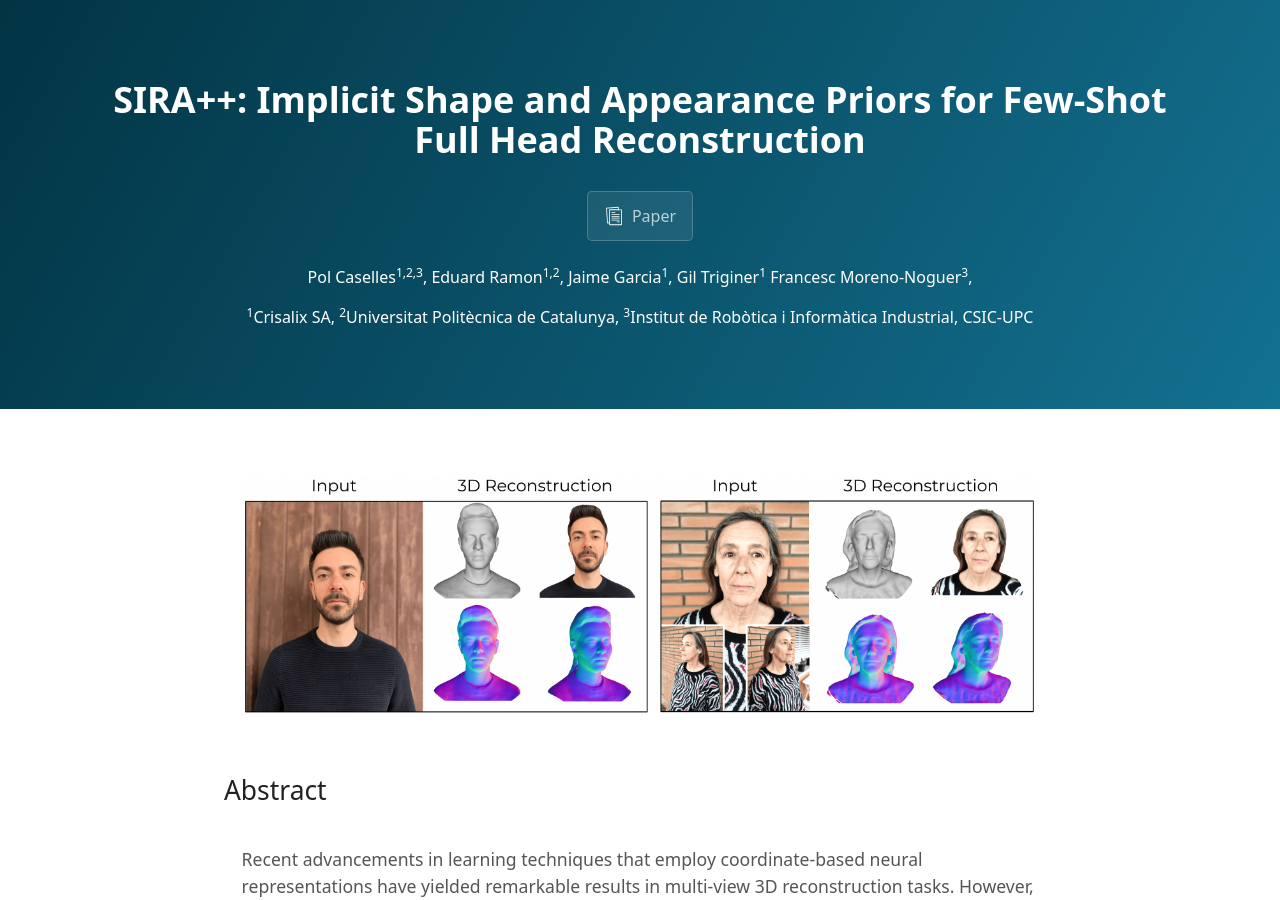
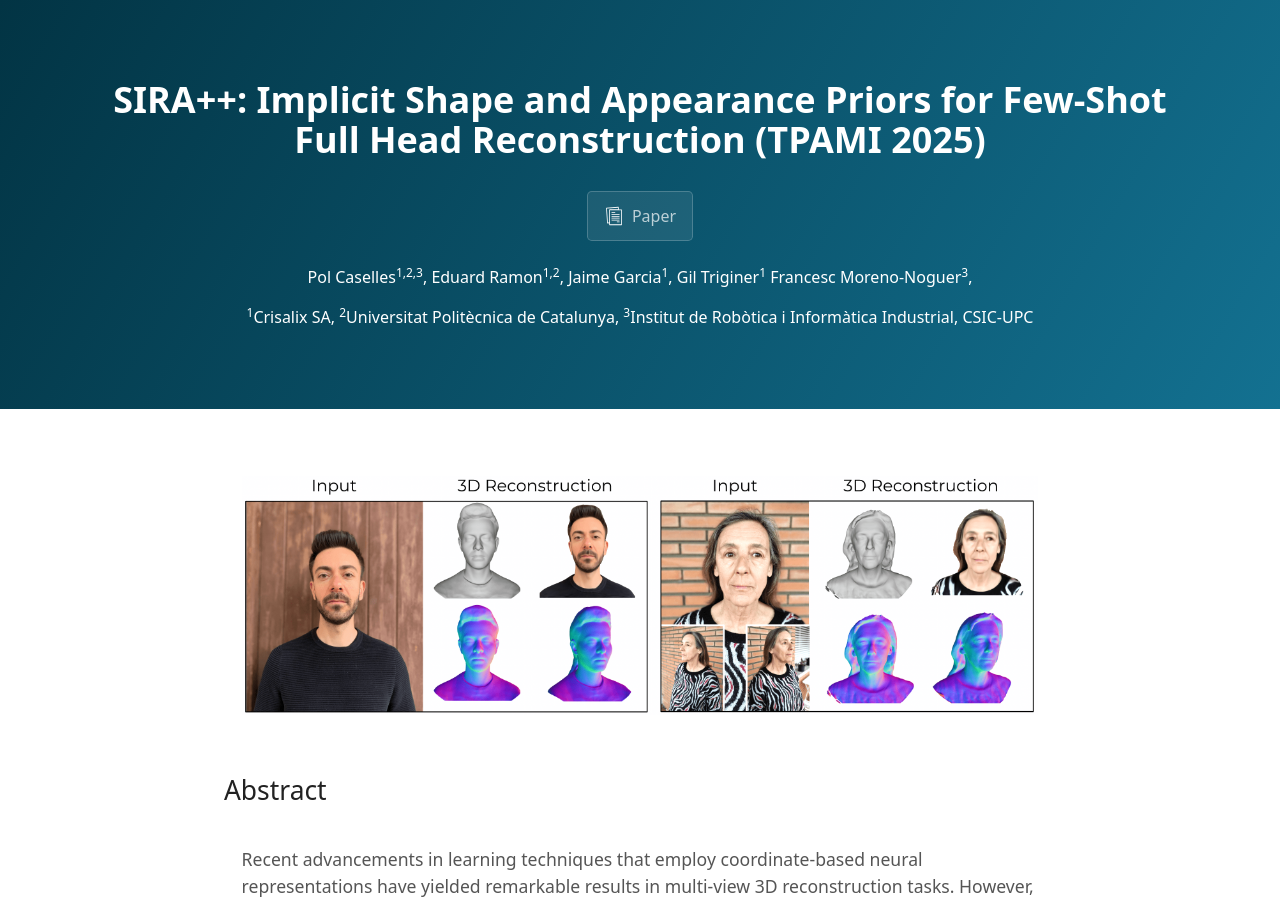
Before and after one commit to CrisalixSA/sira-plus-plus, a Jekyll site: the page built from index.md, in a window 1280 px wide and 900 px high. Built offline with Jekyll 4.4.1, drawn with Linux system fonts in a browser that asks for light colours.

```diff
--- a/_config.yml
+++ b/_config.yml
@@ -1,2 +1,2 @@
-title: "SIRA++: Implicit Shape and Appearance Priors for Few-Shot Full Head Reconstruction"
-paper_url: "https://example.com"
+title: "SIRA++: Implicit Shape and Appearance Priors for Few-Shot Full Head Reconstruction (TPAMI 2025)"
+paper_url: "https://arxiv.org/abs/2310.08784"
```
